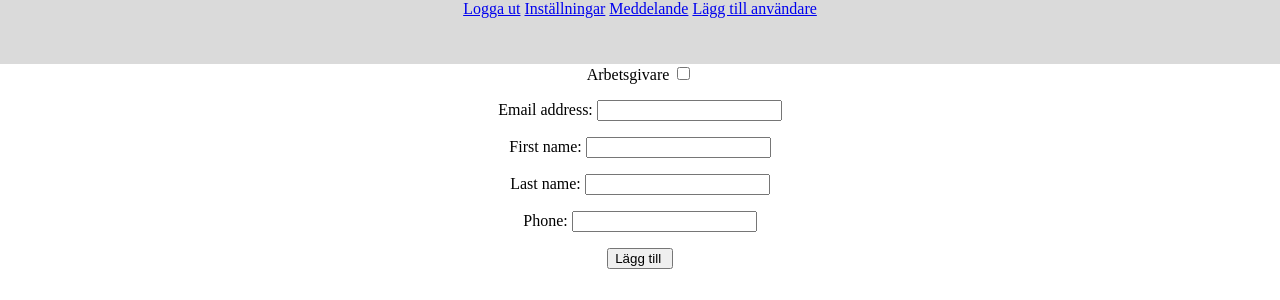
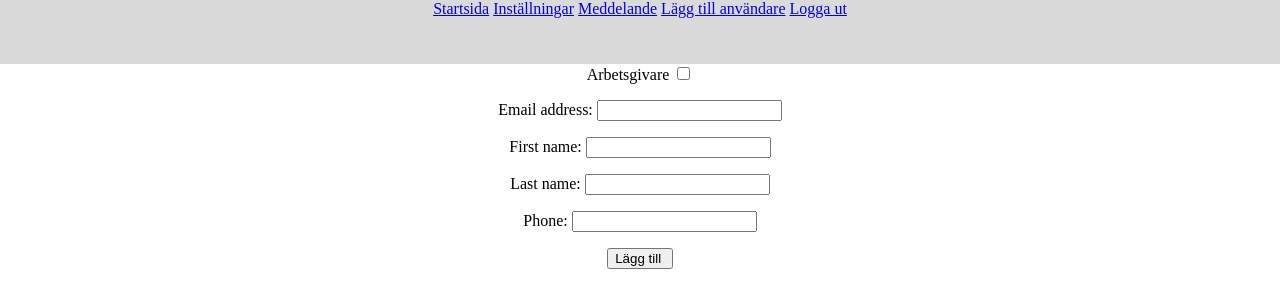
Before and after one commit to ChristopherAc/paca, a Django app: page /add_user in a window 1280 px wide. Shown: the top 300 px of the page. Run offline with Django 3.2, Linux system fonts and the light colour scheme; a user stored in the database is signed in; tables that the repository leaves empty hold one stand-in row (values such as "Sample post"); parts of the project's set-up code (start-up, migrations or seed data) failed here and were passed over.

Commit message:
lagt till startsida knapp

```diff
--- a/paca/paca_app/templates/base.html
+++ b/paca/paca_app/templates/base.html
@@ -24,10 +24,11 @@
 {% block header %}
     <header>
       <nav>
-        <a href="{% url 'logout' %}">Logga ut</a>
+        <a href="{% url 'index' %}">Startsida</a>
         <a href="/settings">Inställningar</a>
         <a href="/message">Meddelande</a>
         <a href="/add_user">Lägg till användare</a>
+        <a href="{% url 'logout' %}">Logga ut</a>
       </nav>
     </header>
 {% endblock %}
```
Also changed, not shown: paca/db.sqlite3 (deleted), paca/paca_app/migrations/0001_initial.py (deleted).
